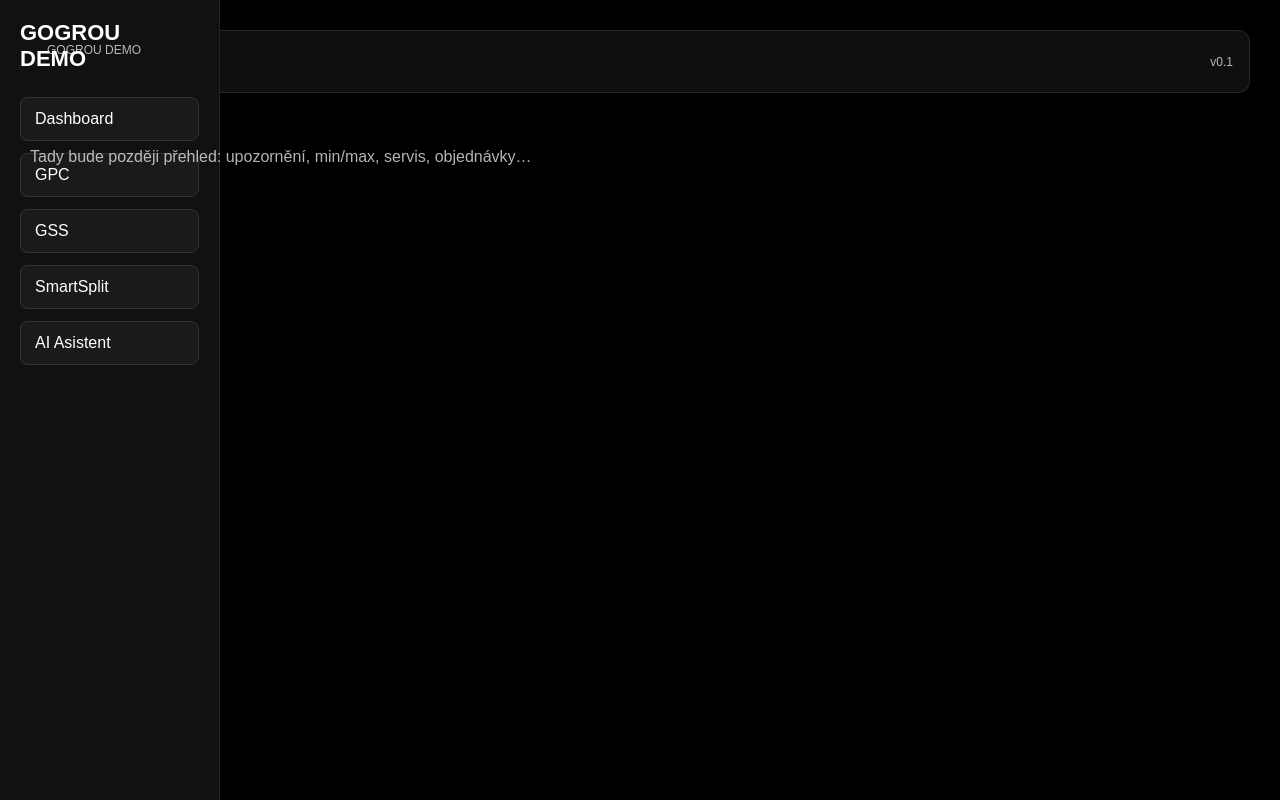
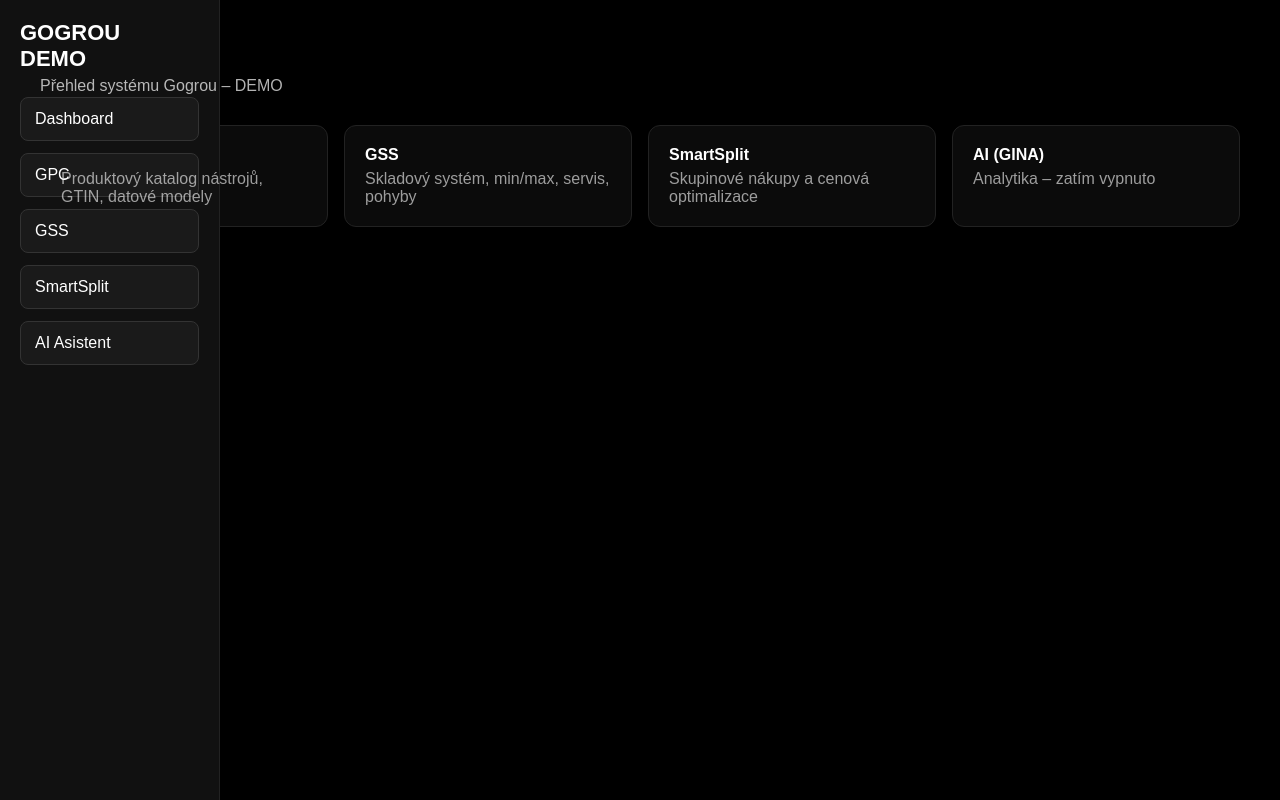
Before and after one commit to gogrou-app/gogrou-demo, a Next.js app: page /dashboard in a window 1280 px wide. Built offline with nearby package versions, Linux system fonts and the light colour scheme.

Commit message:
Update page.js

```diff
--- a/app/dashboard/page.js
+++ b/app/dashboard/page.js
@@ -1,26 +1,53 @@
-"use client";
+export default function DashboardPage() {
+  return (
+    <div style={{ padding: 40, color: "white" }}>
+      <h1>Dashboard</h1>
 
-import { useEffect } from "react";
-import ContextHeader from "../components/ContextHeader";
-import { useAppContext } from "../context/AppContext";
+      <p style={{ opacity: 0.7 }}>
+        Přehled systému Gogrou – DEMO
+      </p>
 
-export const dynamic = "force-dynamic";
-
-export default function DashboardPage() {
-  const { setModule } = useAppContext();
-
-  useEffect(() => {
-    setModule("Dashboard");
-  }, [setModule]);
-
-  return (
-    <div style={{ padding: 30, color: "white" }}>
-      <ContextHeader />
-
-      <h1>Dashboard</h1>
-      <p style={{ opacity: 0.7 }}>
-        Tady bude později přehled: upozornění, min/max, servis, objednávky…
-      </p>
+      <div
+        style={{
+          marginTop: 30,
+          display: "grid",
+          gridTemplateColumns: "repeat(auto-fit, minmax(220px, 1fr))",
+          gap: 16,
+        }}
+      >
+        <Box
+          title="GPC"
+          desc="Produktový katalog nástrojů, GTIN, datové modely"
+        />
+        <Box
+          title="GSS"
+          desc="Skladový systém, min/max, servis, pohyby"
+        />
+        <Box
+          title="SmartSplit"
+          desc="Skupinové nákupy a cenová optimalizace"
+        />
+        <Box
+          title="AI (GINA)"
+          desc="Analytika – zatím vypnuto"
+        />
+      </div>
     </div>
   );
 }
+
+function Box({ title, desc }: { title: string; desc: string }) {
+  return (
+    <div
+      style={{
+        border: "1px solid #222",
+        borderRadius: 12,
+        padding: 20,
+        background: "#0b0b0b",
+      }}
+    >
+      <strong>{title}</strong>
+      <div style={{ opacity: 0.6, marginTop: 6 }}>{desc}</div>
+    </div>
+  );
+}
```
